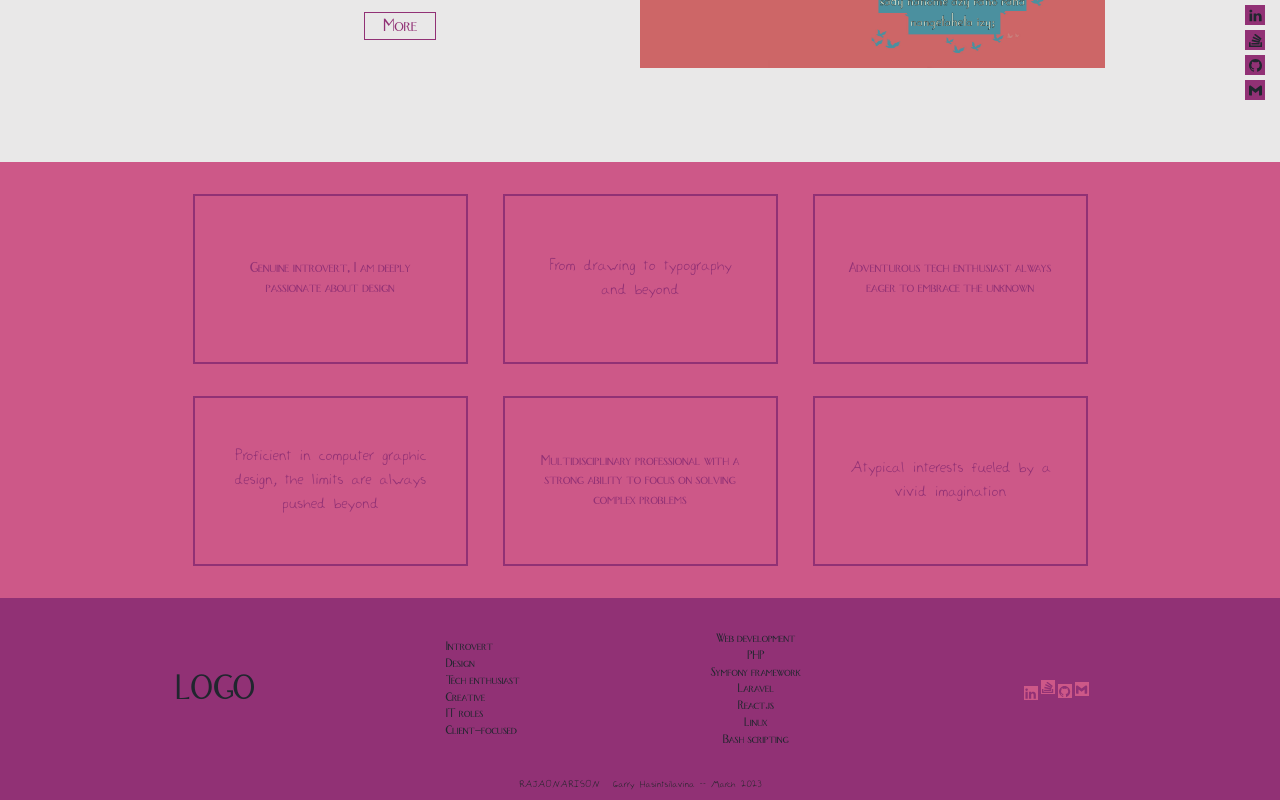
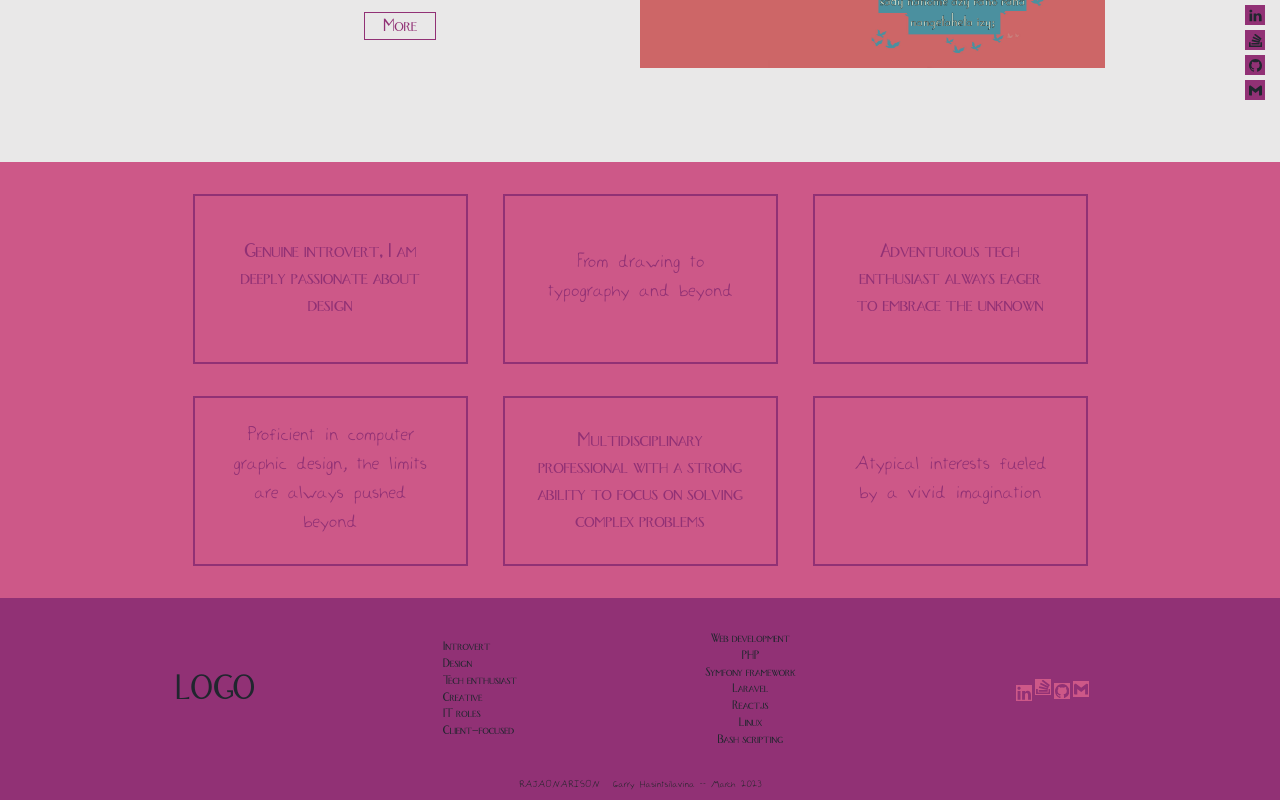
Before and after one commit to Antsamotady/ResumePortfolio, a React (Create React App) app: page / in a window 1280 px wide. Shown: the part 355-1155 px from the top of the page. Built offline with nearby package versions, Linux system fonts and the light colour scheme.

Commit message:
Home page readability

```diff
--- a/src/Stylesheets/footer.css
+++ b/src/Stylesheets/footer.css
@@ -46,11 +46,11 @@
     display: flex;
 }
 .horizontal-links li {
-    width: 14px;
-    height: 14px;
+    width: 16px;
+    height: 16px;
     margin: 0 3px 0 0;
     background-color: var(--color-bg-middle);
-    font-size: 0.7rem;
+    font-size: 0.9rem;
 
     display: flex;
     justify-content: center;
--- a/src/Stylesheets/middle.css
+++ b/src/Stylesheets/middle.css
@@ -65,6 +65,7 @@
     padding: 2rem;
     text-align: center;
     font-family: var(--font-family-handwriting);
+    font-size: 1.2rem;
 
     display: flex;
     justify-content: center;
@@ -77,8 +78,8 @@
 
 .info-box-item:nth-of-type(odd) {
     font-family: var(--font-family-fox_trot);
-    font-size: small;
+    font-size: large;
 }
 .info-box-item:hover {
-    background: var(--color-lightyellow);
+    background: var(--color-bg-header);
 }
```
